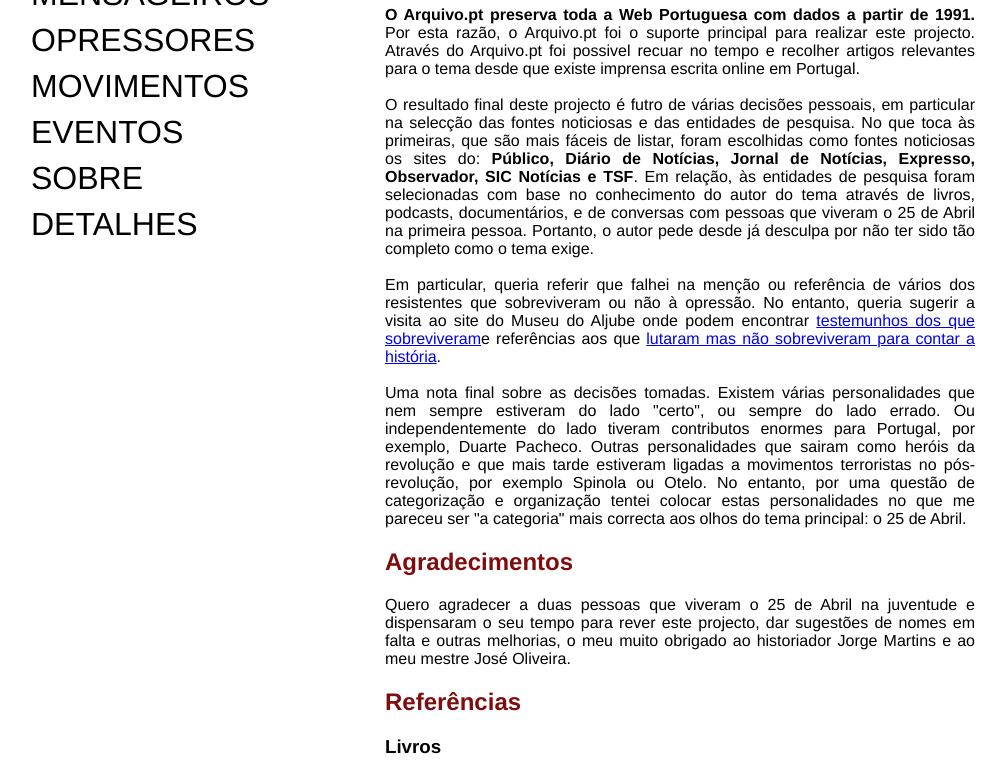
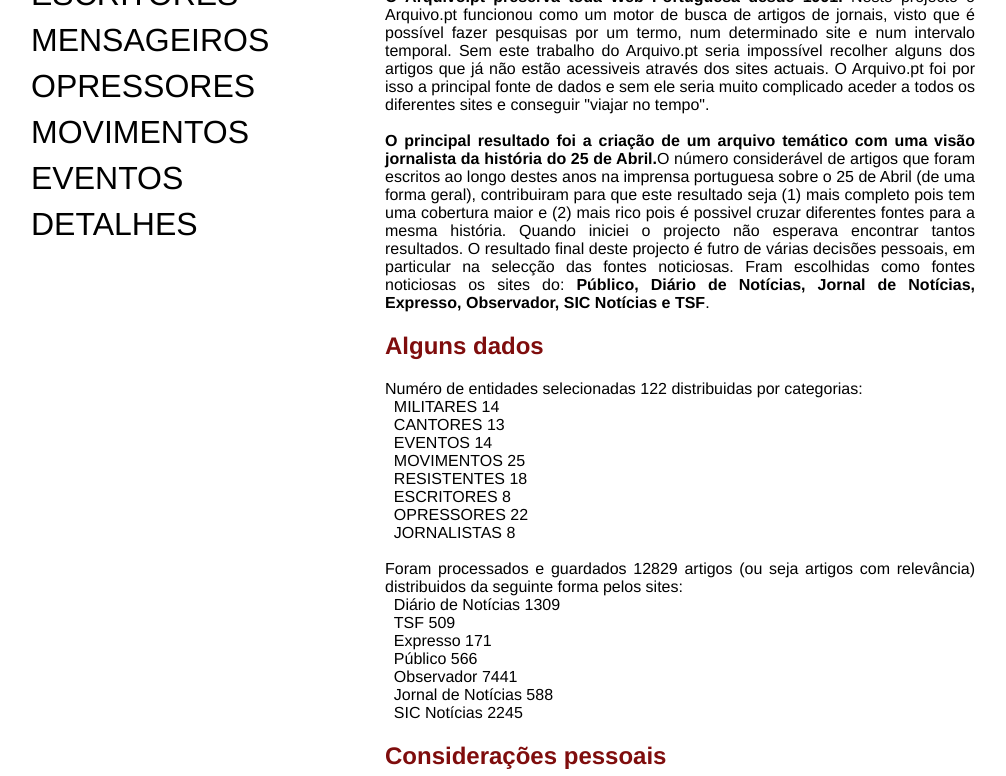
Before and after one commit to MiguelGarciaTH/25abril, a React (Vite) app in the folder arquivo-web-client/: page /about in a window 1280 px wide. Shown: the part 480-1256 px from the top of the page, without its empty margins (19-1025 px from the left). Built offline with nearby package versions, Linux system fonts and the light colour scheme; a web font is replaced by a local one.

Commit message:
fix(web): minor improvements

```diff
--- a/arquivo-web-client/src/components/NavBar.jsx
+++ b/arquivo-web-client/src/components/NavBar.jsx
@@ -11,6 +11,8 @@ const NavBar = () => {
             </div>
             <br />
             <br />
+            <br />
+            <Link className="navbar-link" to="/about">SOBRE</Link>
             <br />
             <Link className="navbar-link" to="/entity/CAPITAES">MILITARES</Link>
             <br />
@@ -28,8 +30,6 @@ const NavBar = () => {
             <br />
             <Link className="navbar-link" to="/entity/EVENTOS">EVENTOS</Link>
             <br />
-            <Link className="navbar-link" to="/about">SOBRE</Link>
-            <br />
             <Link className="navbar-link" to="/architecture">DETALHES</Link>
         </nav>
     )
--- a/arquivo-web-client/src/routes/About.jsx
+++ b/arquivo-web-client/src/routes/About.jsx
@@ -11,37 +11,74 @@ const About = () => {
 
 
                 <br /><br />
-                Este projecto tem como objectivo principal divulgar as personalidades, eventos, partidos, movimentos e locais que foram actores ou palco não só da Revolução de Abril, mas também do Estado Novo e do período pós-revolucionário.
-                De forma a atingir este objectivo, procurámos na imprensa escrita online de referência artigos que relacionem os objectos em estudo com o tempo histórico da Revolução de Abril.
-                Naturalmente, alguns dos orgãos de comunicação social utilizados neste projecto não são contemporâneos deste periodo histórico, muito menos existia imprensa online na altura.
-                No entanto, dada a relevância do Estado Novo e do 25 de Abril, existem muitos artigos sobre estes temas desde que existe imprensa online.
+                <strong>O principal objectivo deste projecto é promover a memória do que foi a divulgação do maior acontecimento do secúlo XX em Portugal. </strong>
+                Além disso, este projecto também pretende destacar a relevância da imprensa online como um arquivo histórico através de um olhar jornalistico.
+                A imprensa online é por excelência um meio de comunicação acessivel, em particular aos mais novos.
+                Por isso, é de relevar a importância da imprensa como a fonte de informação verdadeira e isenta.
+                E claro, este projecto também serve de homenagem aos que lutaram por um Portugal livre e sem o qual iniciativas como o Prémio Arquivo.pt não existiriam.
 
                 <br /><br />
-                <strong>O Arquivo.pt preserva toda a Web Portuguesa com dados a partir de 1991.</strong> Por esta razão, o Arquivo.pt foi o suporte principal para realizar
-                este projecto. Através do Arquivo.pt foi possivel recuar no tempo e recolher artigos relevantes para o tema desde que existe imprensa escrita online em Portugal.
+                <strong>O Arquivo.pt preserva toda Web Portuguesa desde 1991. </strong>
+                Neste projecto o Arquivo.pt funcionou como um motor de busca de artigos de jornais, visto que é possível fazer pesquisas por um termo, num determinado site e num intervalo temporal.
+                Sem este trabalho do Arquivo.pt seria impossível recolher alguns dos artigos que já não estão acessiveis através dos sites actuais.
+                O Arquivo.pt foi por isso a principal fonte de dados e sem ele seria muito complicado aceder a todos os diferentes sites e conseguir "viajar no tempo".
 
 
                 <br /><br />
-                O resultado final deste projecto é futro de várias decisões pessoais, em particular na selecção das fontes noticiosas e das
-                entidades de pesquisa. No que toca às primeiras, que são mais fáceis de listar, foram escolhidas como fontes noticiosas os sites do:
-                <strong> Público, Diário de Notícias, Jornal de Notícias, Expresso, Observador, SIC Notícias e TSF</strong>. Em relação, às entidades
-                de pesquisa foram selecionadas com base no conhecimento do autor do tema através de livros, podcasts, documentários, e de conversas
-                 com pessoas que viveram o 25 de Abril na primeira pessoa. Portanto, o autor pede desde já desculpa por não ter sido tão completo como o tema exige.
+                <strong>O principal resultado foi a criação de um arquivo temático com uma visão jornalista da história do 25 de Abril.</strong>
+                O número considerável de artigos que foram escritos ao longo destes anos na imprensa portuguesa sobre o 25 de Abril (de uma forma geral), contribuiram para que este
+                resultado seja (1) mais completo pois tem uma cobertura maior e (2) mais rico pois é possivel cruzar diferentes fontes para a mesma história.
+                Quando iniciei o projecto não esperava encontrar tantos resultados.
+
+
+                O resultado final deste projecto é futro de várias decisões pessoais, em particular na selecção das fontes noticiosas.
+                Fram escolhidas como fontes noticiosas os sites do:
+                <strong> Público, Diário de Notícias, Jornal de Notícias, Expresso, Observador, SIC Notícias e TSF</strong>.
+
+
+                <h2>Alguns dados</h2>
+                Numéro de entidades selecionadas 122 distribuidas por categorias:
+                <li>MILITARES	14</li>
+                <li>CANTORES	13</li>
+                <li>EVENTOS	    14</li>
+                <li>MOVIMENTOS	25</li>
+                <li>RESISTENTES	18</li>
+                <li>ESCRITORES	8</li>
+                <li>OPRESSORES	22</li>
+                <li>JORNALISTAS	8</li>
+
+                <br/>
+                Foram processados e guardados 12829 artigos (ou seja artigos com relevância) distribuidos da seguinte forma pelos sites:
+                <li>Diário de Notícias	1309</li>
+                <li>TSF	509</li>
+                <li>Expresso	171</li>
+                <li>Público	566</li>
+                <li>Observador	7441</li>
+                <li>Jornal de Notícias	588</li>
+                <li>SIC Notícias	2245 </li>
+
+                <h2>Considerações pessoais</h2>
+                Em relação, às entidades de pesquisa foram selecionadas com base no conhecimento do autor do tema através de livros, podcasts, documentários, e de conversas
+                com pessoas que viveram o 25 de Abril na primeira pessoa. Portanto, o autor pede desde já desculpa por não ter sido tão completo como o tema exige.
 
 
                 <br /><br />
-                Em particular, queria referir que falhei na menção ou referência de vários dos resistentes que sobreviveram ou não à opressão. No entanto, queria sugerir a visita ao site do Museu do Aljube onde podem encontrar <Link to="https://www.museudoaljube.pt/centro-de-documentacao/testemunhos/">testemunhos dos que sobreviveram</Link>
-                e referências aos que <Link to="https://www.museudoaljube.pt/centro-de-documentacao/biografias/">lutaram mas não sobreviveram para contar a história</Link>.
+                Em particular, queria referir que falhei na menção ou referência de vários dos resistentes que sobreviveram ou não à opressão.
+                No entanto, queria sugerir a visita ao site do Museu do Aljube onde podem encontrar <Link to="https://www.museudoaljube.pt/centro-de-documentacao/testemunhos/">testemunhos dos que sobreviveram </Link>
+                 e referências aos que <Link to="https://www.museudoaljube.pt/centro-de-documentacao/biografias/">lutaram mas não sobreviveram para contar a história</Link>.
 
 
                 <br /><br />
-                Uma nota final sobre as decisões tomadas. Existem várias personalidades que nem sempre estiveram do lado "certo", ou sempre do lado errado. Ou independentemente do lado
-                tiveram contributos enormes para Portugal, por exemplo, Duarte Pacheco. Outras personalidades que sairam como heróis da revolução e que mais tarde estiveram ligadas a movimentos terroristas no pós-revolução,
-                por exemplo Spinola ou Otelo. No entanto, por uma questão de categorização e organização tentei colocar estas personalidades no que me pareceu ser "a categoria" mais correcta aos olhos
-                do tema principal: o 25 de Abril.
+                Uma nota final sobre as personalidades selecionadas.
+                Existem várias personalidades que nem sempre estiveram do lado "certo", ou sempre do lado errado.
+                Ou independentemente do lado onde estiveram,
+                tiveram contributos enormes para Portugal, por exemplo, Duarte Pacheco.
+                Outras personalidades que sairam como heróis da revolução e que mais tarde estiveram ligadas a movimentos terroristas no pós-revolução, por exemplo Spinola ou Otelo.
+                No entanto, por uma questão de categorização e organização tentei colocar estas personalidades no que me pareceu ser "a categoria" mais correcta tendo em conta o tema principal: o 25 de Abril.
 
                 <h2>Agradecimentos</h2>
-                Quero agradecer a duas pessoas que viveram o 25 de Abril na juventude e dispensaram o seu tempo para rever este projecto, dar sugestões de nomes em falta e outras melhorias, o meu muito obrigado ao historiador Jorge Martins e ao meu mestre José Oliveira.
+                Quero agradecer ao historiador Jorge Martins e ao meu mestre José Oliveira, duas pessoas que viveram o 25 de Abril durante a juventude e dispensaram o seu tempo para
+                sugerir nomes e melhorias.
 
 
                 <h2>Referências</h2>
```
Also changed, not shown: arquivo-web-client/src/routes/Architecture.jsx (+35 -29 lines).
